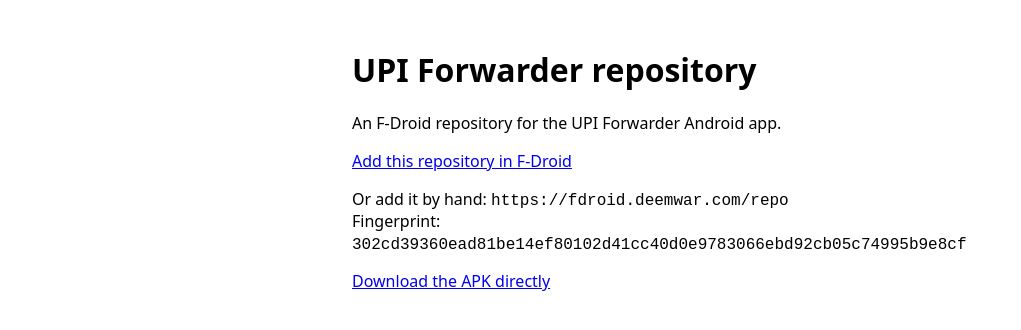
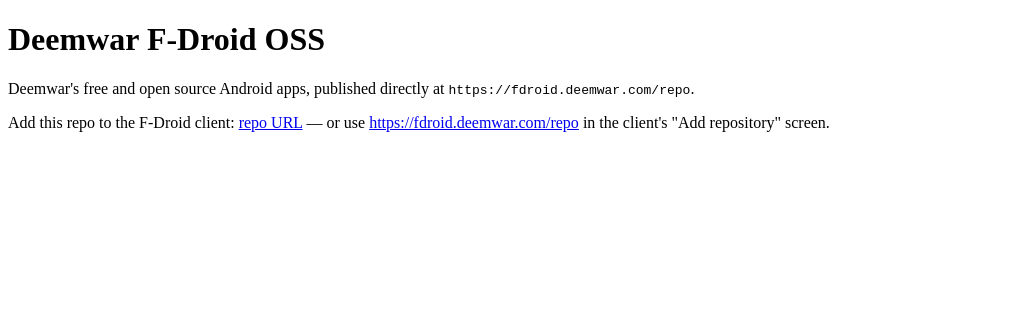
Before and after one commit to deemwar-products/deemwar-fdroid, a plain HTML site: page site/index.html in a window 1280 px wide. Shown: the whole page, without its empty margins (0-1021 px from the left). Drawn offline with Linux system fonts and the light colour scheme.

Commit message:
Rename repo to Deemwar F-Droid OSS; landing page for multi-app repo

```diff
--- a/site/index.html
+++ b/site/index.html
@@ -1,8 +1,4 @@
-<!doctype html><meta charset=utf-8><meta name=viewport content="width=device-width,initial-scale=1"><title>UPI Forwarder repository</title>
-<body style="font:16px system-ui;max-width:36rem;margin:3rem auto;padding:0 1rem">
-<h1>UPI Forwarder repository</h1>
-<p>An F-Droid repository for the UPI Forwarder Android app.</p>
-<p><a href="fdroidrepos://fdroid.deemwar.com/repo?fingerprint=302cd39360ead81be14ef80102d41cc40d0e9783066ebd92cb05c74995b9e8cf">Add this repository in F-Droid</a></p>
-<p>Or add it by hand: <code>https://fdroid.deemwar.com/repo</code><br>Fingerprint: <code>302cd39360ead81be14ef80102d41cc40d0e9783066ebd92cb05c74995b9e8cf</code></p>
-<p><a href="repo/com.deemwar.upipay.forwarder_1.apk">Download the APK directly</a></p>
-</body>
+<!doctype html><meta charset=utf-8><meta name=viewport content="width=device-width,initial-scale=1"><title>Deemwar F-Droid OSS</title>
+<h1>Deemwar F-Droid OSS</h1>
+<p>Deemwar's free and open source Android apps, published directly at <code>https://fdroid.deemwar.com/repo</code>.</p>
+<p>Add this repo to the F-Droid client: <a href="repo/index-v1.json">repo URL</a> — or use <a href="https://fdroid.deemwar.com/repo?q=deemwar">https://fdroid.deemwar.com/repo</a> in the client's "Add repository" screen.</p>
```
Also changed, not shown: 1 other file.
